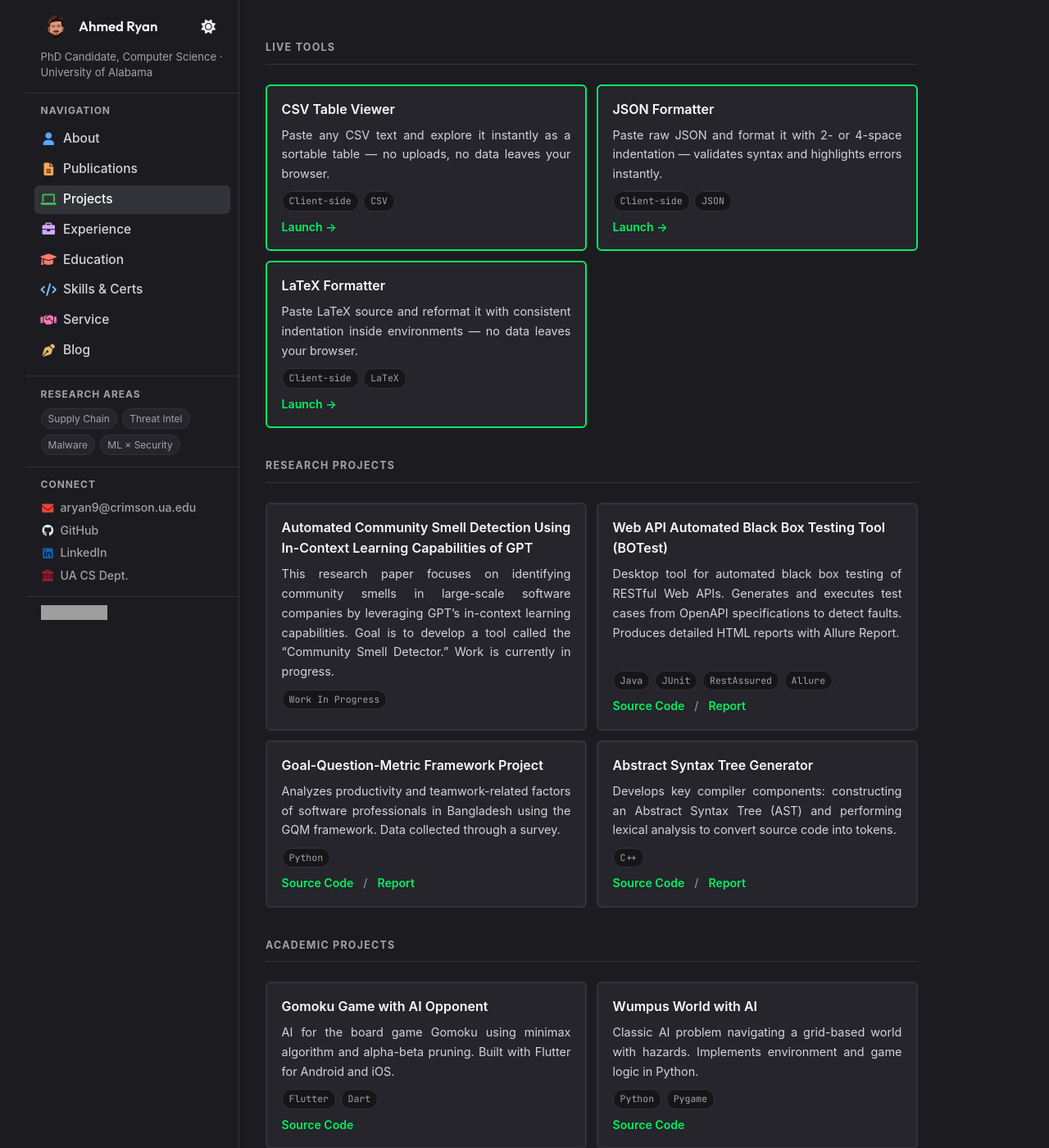
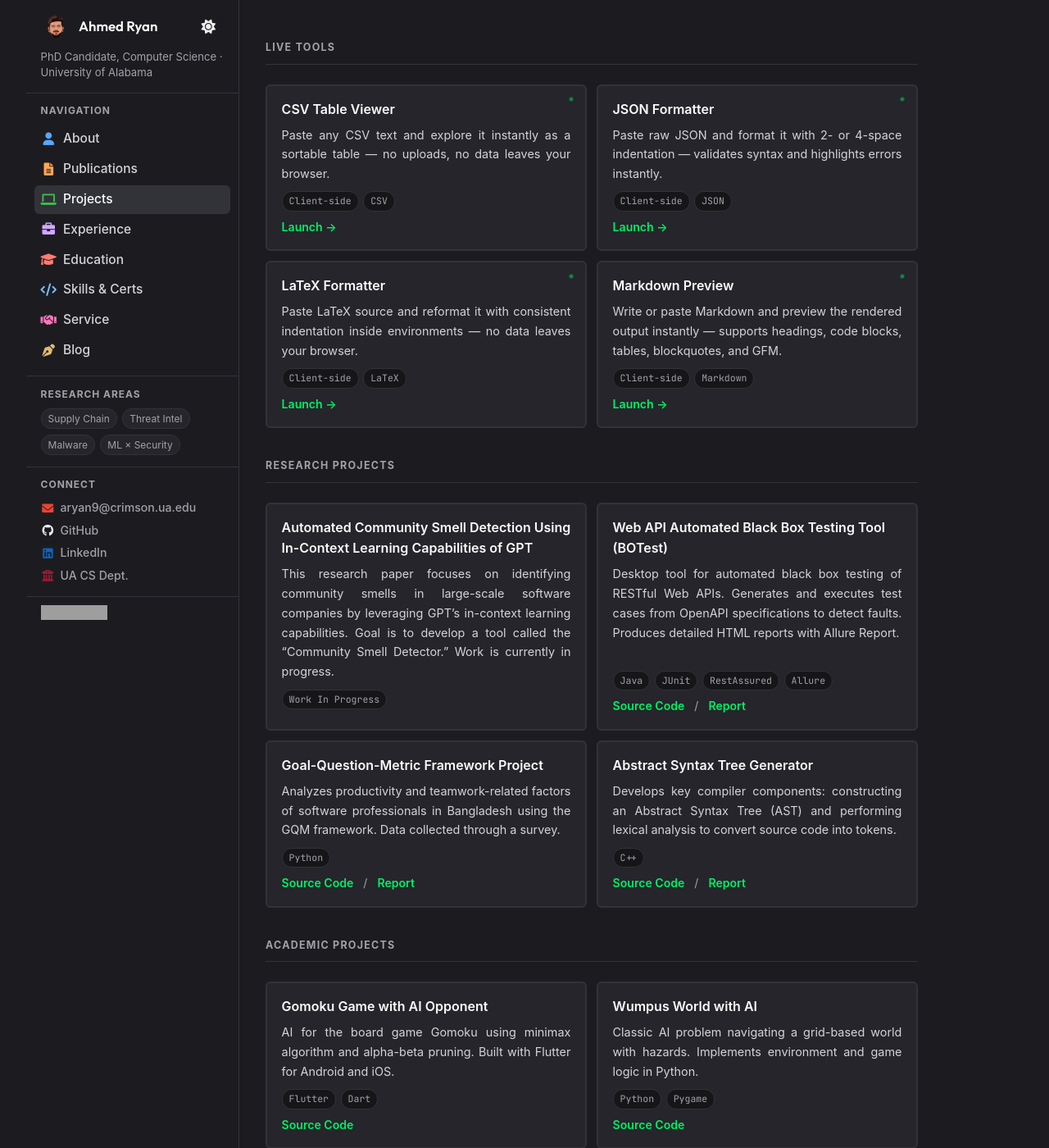
Before and after one commit to fraxhost/fraxhost.github.io, a Jekyll site: the page built from html/project.html, in a window 1280 px wide and 1400 px high. Shown: the whole window at 82% size. Built offline with Jekyll 4.4.1, drawn with Linux system fonts in a browser that asks for light colours; grey boxes are pictures that could not be loaded.

Commit message:
feat: add animated live-status dot to live tool cards
Co-Authored-By: Claude Sonnet 4.6 <noreply@anthropic.com>

```diff
--- a/css/project.css
+++ b/css/project.css
@@ -82,8 +82,26 @@
 }
 
 .live-tool-card {
-  border-color: var(--color-primary);
+  position: relative;
 }
-.live-tool-card:hover {
-  box-shadow: 0 0 0 2px var(--color-primary);
+
+.live-status {
+  position: absolute;
+  top: 0.85rem;
+  right: 0.9rem;
+  display: block;
 }
+
+.live-status-dot {
+  display: block;
+  width: 6px;
+  height: 6px;
+  border-radius: 50%;
+  background: var(--color-primary);
+  animation: live-pulse 2s ease-in-out infinite;
+}
+
+@keyframes live-pulse {
+  0%, 100% { opacity: 1; transform: scale(1); }
+  50%       { opacity: 0.45; transform: scale(0.8); }
+}
--- a/html/project.html
+++ b/html/project.html
@@ -10,6 +10,7 @@ page_css: project
   <div class="project-title" id="live-tools">Live Tools</div>
 
   <div id="tool-csv-viewer" class="project-container live-tool-card">
+    <span class="live-status"><span class="live-status-dot"></span></span>
     <div class="project-name">CSV Table Viewer</div>
     <div class="project-description">
       Paste any CSV text and explore it instantly as a sortable table &mdash; no uploads, no data leaves your browser.
@@ -24,6 +25,7 @@ page_css: project
   </div>
 
   <div id="tool-json-formatter" class="project-container live-tool-card">
+    <span class="live-status"><span class="live-status-dot"></span></span>
     <div class="project-name">JSON Formatter</div>
     <div class="project-description">
       Paste raw JSON and format it with 2- or 4-space indentation &mdash; validates syntax and highlights errors instantly.
@@ -38,6 +40,7 @@ page_css: project
   </div>
 
   <div id="tool-latex-formatter" class="project-container live-tool-card">
+    <span class="live-status"><span class="live-status-dot"></span></span>
     <div class="project-name">LaTeX Formatter</div>
     <div class="project-description">
       Paste LaTeX source and reformat it with consistent indentation inside
@@ -49,6 +52,21 @@ page_css: project
     </div>
     <div class="project-link">
       <a href="/html/tools/latex-formatter.html">Launch &rarr;</a>
+    </div>
+  </div>
+
+  <div id="tool-markdown-preview" class="project-container live-tool-card">
+    <span class="live-status"><span class="live-status-dot"></span></span>
+    <div class="project-name">Markdown Preview</div>
+    <div class="project-description">
+      Write or paste Markdown and preview the rendered output instantly &mdash; supports headings, code blocks, tables, blockquotes, and GFM.
+    </div>
+    <div class="project-tool">
+      <span class="project-badge">Client-side</span>
+      <span class="project-badge">Markdown</span>
+    </div>
+    <div class="project-link">
+      <a href="/html/tools/markdown-preview.html">Launch &rarr;</a>
     </div>
   </div>
 
```
